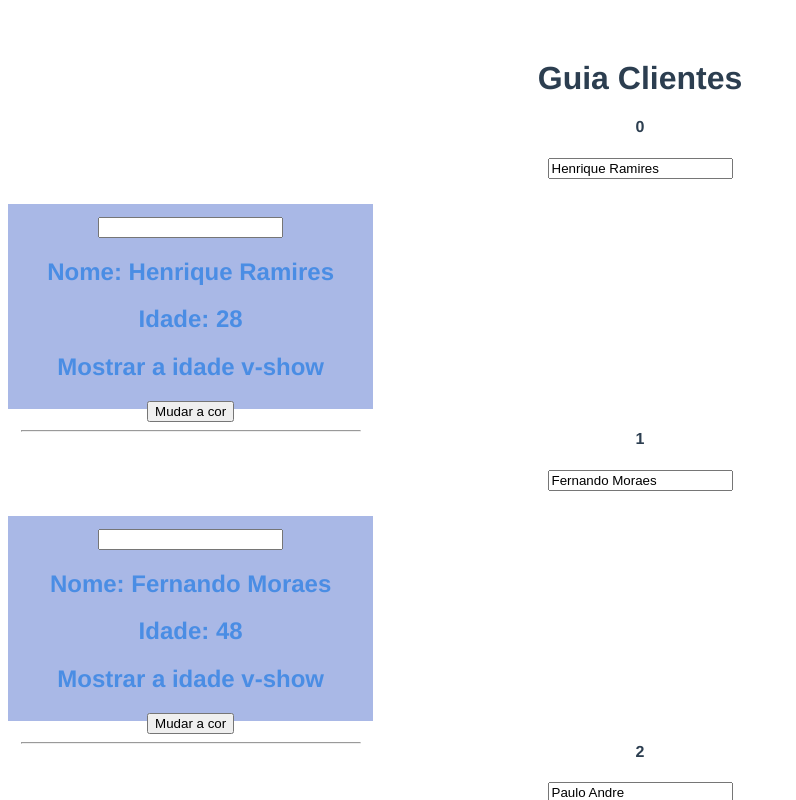
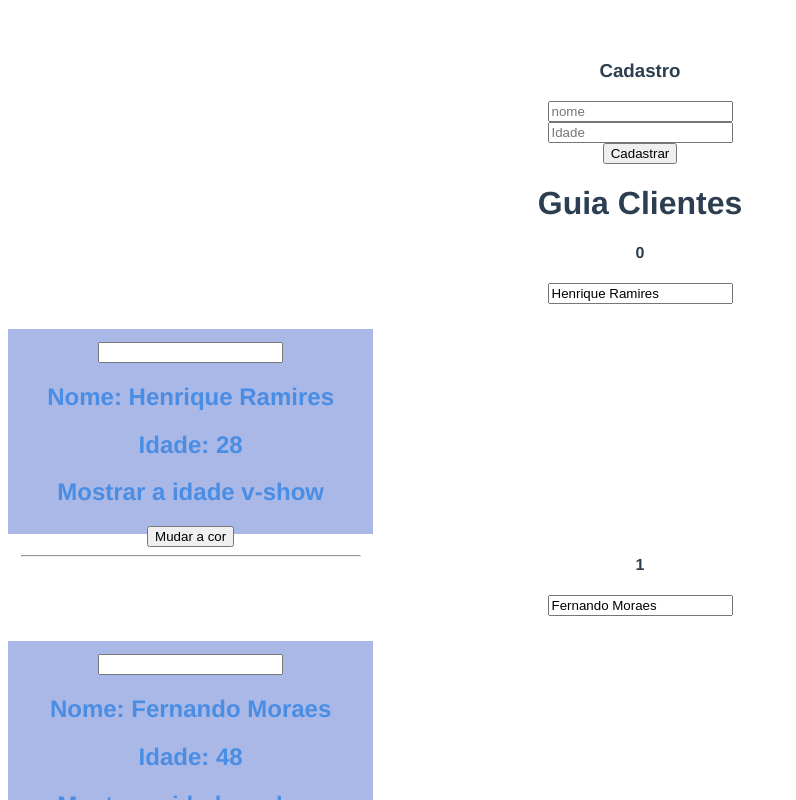
Before and after one commit to all-projects-vue-js/first-project, a Vue app: page / in a window 1280 px wide. Shown: the top 800 px of the page, without its empty margins (0-796 px from the left). Built offline with nearby package versions, Linux system fonts and the light colour scheme.

Commit message:
Formulários.

```diff
--- a/src/App.vue
+++ b/src/App.vue
@@ -1,5 +1,9 @@
 <template>
   <div id="app">
+    <h3>Cadastro</h3>
+    <input type="text" placeholder="nome" v-model="nomeField" /> <br />
+    <input type="text" placeholder="Idade" v-model="idadeField" /> <br />
+    <button @click="cadastrarFuncionarios()">Cadastrar</button>
     <h1>Guia Clientes</h1>
     <div v-for="(cliente, index) in clientes" :key="cliente.id">
       <h4>{{ index }}</h4>
@@ -15,6 +19,8 @@ export default {
   name: "App",
   data() {
     return {
+      nomeField: "",
+      idadeField: "",
       clientes: [
         {
           id: 0,
@@ -37,6 +43,17 @@ export default {
   components: {
     Cliente,
   },
+  methods: {
+    cadastrarFuncionarios: function () {
+      this.clientes.push({
+        nome: this.nomeField,
+        idade: this.idadeField,
+        id: Date.now,
+      });
+      this.nomeField = "";
+      this.idadeField = "";
+    },
+  },
 };
 </script>
 
```
